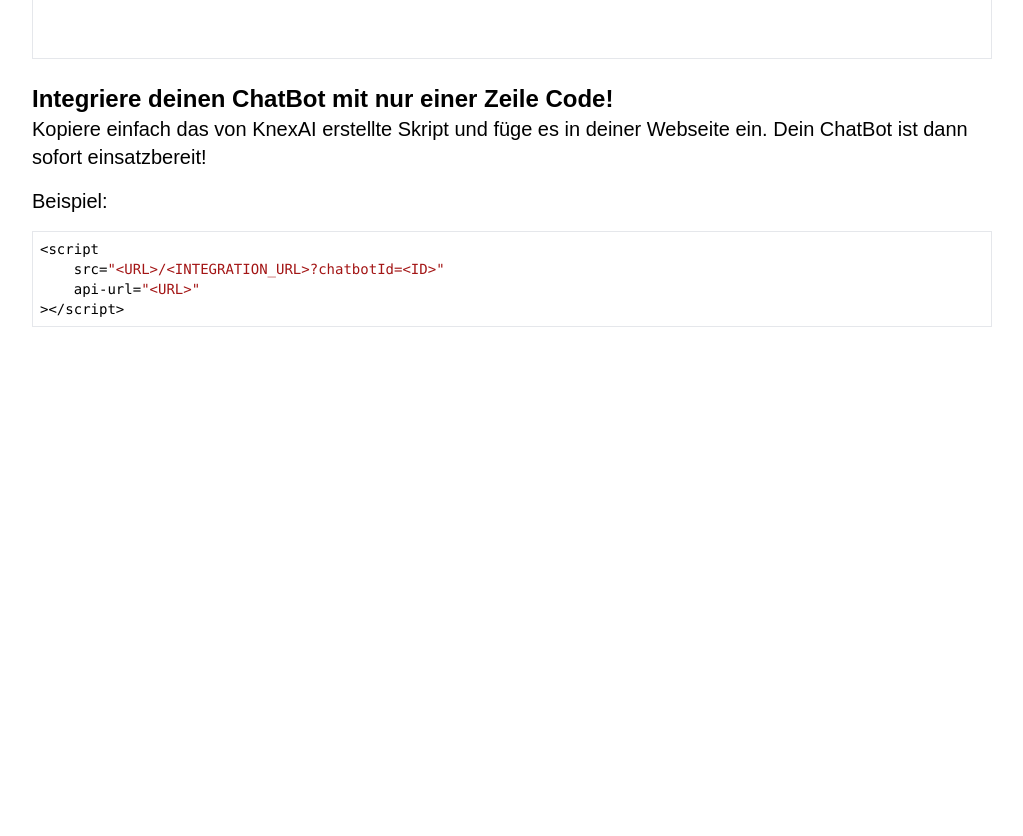
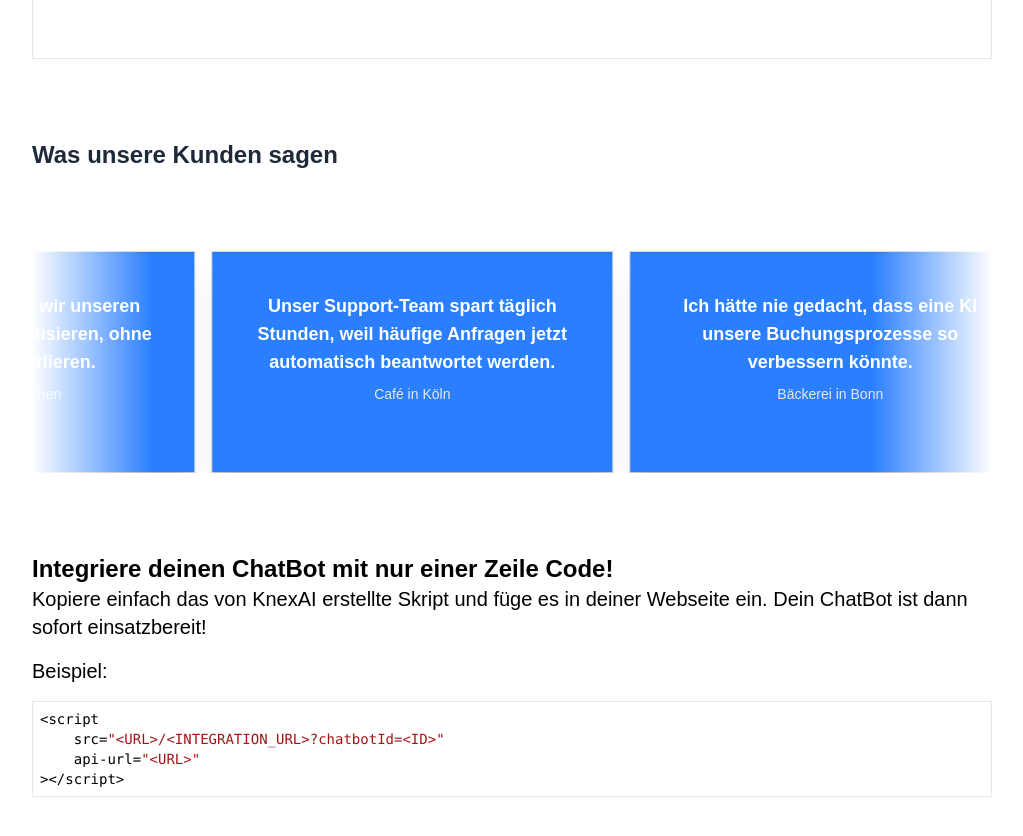
Before and after one commit to JuliusHaring/saas-template, a Next.js app: page / in a window 1280 px wide. Shown: the part 780-1616 px from the top of the page, without its empty margins (128-1151 px from the left). Before the commit the page ends 1147 px from the top, so only its background shows below. Built offline with nearby package versions, Linux system fonts and the light colour scheme; no server answers.

Commit message:
feat: add testimonials

```diff
--- a/package.json
+++ b/package.json
@@ -20,6 +20,7 @@
     "axios": "^1.7.9",
     "bcrypt": "^5.1.1",
     "cheerio": "^1.0.0",
+    "framer-motion": "^12.5.0",
     "iron-session": "^8.0.4",
     "js-tiktoken": "^1.0.19",
     "jsonwebtoken": "^9.0.2",
--- a/src/app/globals.css
+++ b/src/app/globals.css
@@ -3,3 +3,16 @@
 body {
   font-family: Arial, Helvetica, sans-serif;
 }
+
+.animate-marquee {
+  animation: marquee 120s linear infinite;
+}
+
+@keyframes marquee {
+  from {
+    transform: translateX(0);
+  }
+  to {
+    transform: translateX(-50%);
+  }
+}
--- a/src/app/page.tsx
+++ b/src/app/page.tsx
@@ -4,6 +4,7 @@ import LandingNavBar from "@/lib/components/landingpage/organisms/LandingNavBar"
 import { EyeCatcher } from "@/lib/components/shared/organisms/EyeCatcher";
 import { HowTo } from "@/lib/components/shared/organisms/HowTo";
 import { SnippetExample } from "@/lib/components/shared/organisms/SnippetExample";
+import TestimonialCarousel from "@/lib/components/shared/organisms/Testimonies";
 import { Element } from "react-scroll";
 
 export default function LandingPage() {
@@ -21,10 +22,15 @@ export default function LandingPage() {
           <HowTo />
         </Element>
 
+        <Element name="testimonies">
+          <TestimonialCarousel />
+        </Element>
+
         <Element name="code-example">
           <SnippetExample />
         </Element>
-        <Spacing amount={40} />
+
+        <Spacing amount={200} />
       </div>
     </div>
   );
--- a/src/lib/components/admin/organisms/AdminNavbar.tsx
+++ b/src/lib/components/admin/organisms/AdminNavbar.tsx
@@ -25,7 +25,9 @@ const AdminNavBar = () => {
   return (
     <NavBar className="md:justify-between">
       <Link href="/admin/chatbots">
-        <Headline level={1} className="hover:text-blue-600">KnexAI</Headline>
+        <Headline level={1} className="hover:text-blue-600">
+          KnexAI
+        </Headline>
       </Link>
 
       <div className="flex space-x-6">
--- a/src/lib/components/shared/organisms/SnippetExample.tsx
+++ b/src/lib/components/shared/organisms/SnippetExample.tsx
@@ -9,7 +9,7 @@ export const SnippetExample: React.FC = () => {
     .replace("api/chatbot/integrate", "<INTEGRATION_URL>");
 
   return (
-    <div className="space-y-4 mt-6">
+    <div className="space-y-4 mt-20">
       <Headline level={2}>
         Integriere deinen ChatBot mit nur einer Zeile Code!
       </Headline>
--- /dev/null
+++ b/src/lib/components/shared/organisms/Testimonies.tsx
@@ -0,0 +1,88 @@
+import Card from "@/lib/components/admin/organisms/Card";
+import Headline from "@/lib/components/shared/molecules/Headline";
+
+const TESTIMONIALS = [
+  {
+    text: "Dank KnexAI konnten wir unseren Kundenservice automatisieren, ohne an Qualität zu verlieren.",
+    subtext: "Restaurant in Aachen",
+  },
+  {
+    text: "Unser Support-Team spart täglich Stunden, weil häufige Anfragen jetzt automatisch beantwortet werden.",
+    subtext: "Café in Köln",
+  },
+  {
+    text: "Ich hätte nie gedacht, dass eine KI unsere Buchungsprozesse so verbessern könnte.",
+    subtext: "Bäckerei in Bonn",
+  },
+  {
+    text: "Unsere Kunden lieben die schnellen und präzisen Antworten – als hätte man einen echten Mitarbeiter im Chat!",
+    subtext: "Modegeschäft in Düsseldorf",
+  },
+  {
+    text: "Wir integrieren KnexAI in unser bestehendes CRM – es funktioniert nahtlos!",
+    subtext: "IT-Agentur in Aachen",
+  },
+  {
+    text: "Vorher gingen viele Anfragen unter, jetzt bearbeiten wir alles effizient und zuverlässig.",
+    subtext: "Friseursalon in Aachen",
+  },
+  {
+    text: "Unsere Social-Media-Anfragen werden jetzt blitzschnell beantwortet – ein Gamechanger!",
+    subtext: "Marketing-Agentur in Bonn",
+  },
+  {
+    text: "Dank KnexAI sind unsere Produktanfragen um 80% schneller beantwortet – die Kunden sind begeistert!",
+    subtext: "Elektronik-Shop in Köln",
+  },
+  {
+    text: "Wir haben endlich eine skalierbare Lösung für unseren Kundenservice gefunden!",
+    subtext: "IT-Agentur in DÜsseldorf",
+  },
+  {
+    text: "Unsere FAQs sind endlich sinnvoll strukturiert und interaktiv – das spart uns täglich Arbeit.",
+    subtext: "Autohaus in Frankfurt",
+  },
+  {
+    text: "Dank der KI-gestützten Chatbot-Lösung von KnexAI haben wir 30% mehr Abschlüsse erzielt!",
+    subtext: "Handwerksbetrieb in Düren",
+  },
+  {
+    text: "Unsere Kunden merken nicht einmal, dass sie mit einer KI sprechen – so gut sind die Antworten!",
+    subtext: "Startup in Würselen",
+  },
+];
+
+export default function TestimonialCarousel() {
+  return (
+    <div className="mt-20 overflow-hidden w-full relative">
+      <Headline level={2} className="text-center text-gray-800">
+        Was unsere Kunden sagen
+      </Headline>
+      <Carousel />
+    </div>
+  );
+}
+
+const Carousel = () => {
+  return (
+    <div className="overflow-hidden mt-20 relative">
+      <div className="absolute inset-y-0 left-0 w-30 bg-gradient-to-r from-white to-transparent pointer-events-none z-10"></div>
+      <div className="absolute inset-y-0 right-0 w-30 bg-gradient-to-l from-white to-transparent pointer-events-none z-10"></div>
+      <div className="flex w-max animate-marquee gap-4 transition-transform ease-in-out duration-700">
+        {[...TESTIMONIALS, ...TESTIMONIALS].map((testimony, i) => (
+          <Card
+            className="bg-blue-500 shadow-lg p-6 text-center w-[400px] h-full hover:bg-blue-600 transition-all duration-500 ease-in-out shadow-xl"
+            key={i}
+          >
+            <div className="flex flex-col items-center p-4">
+              <p className="text-lg font-semibold text-white">
+                {testimony.text}
+              </p>
+              <p className="text-sm text-gray-200 mt-2">{testimony.subtext}</p>
+            </div>
+          </Card>
+        ))}
+      </div>
+    </div>
+  );
+};
```
Also changed, not shown: 1 other file (tests, documents, lock files or other folders).
